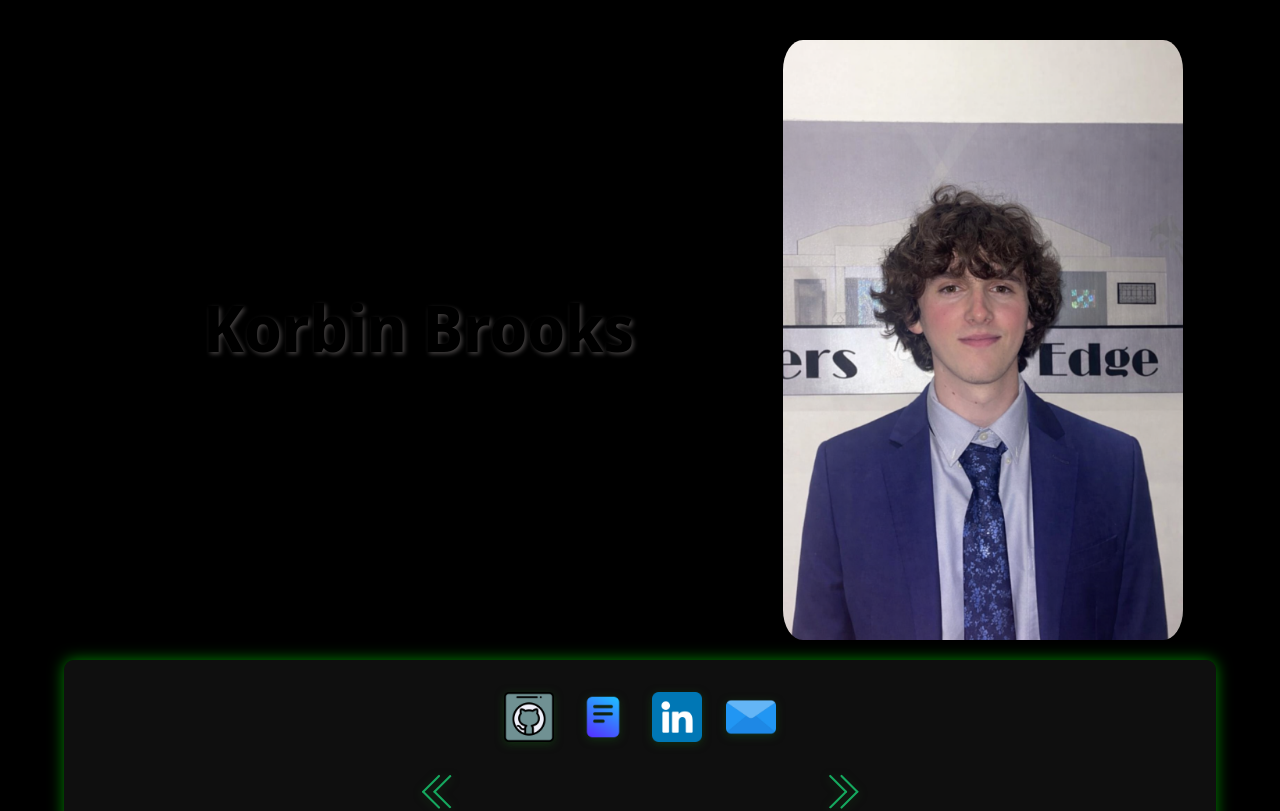
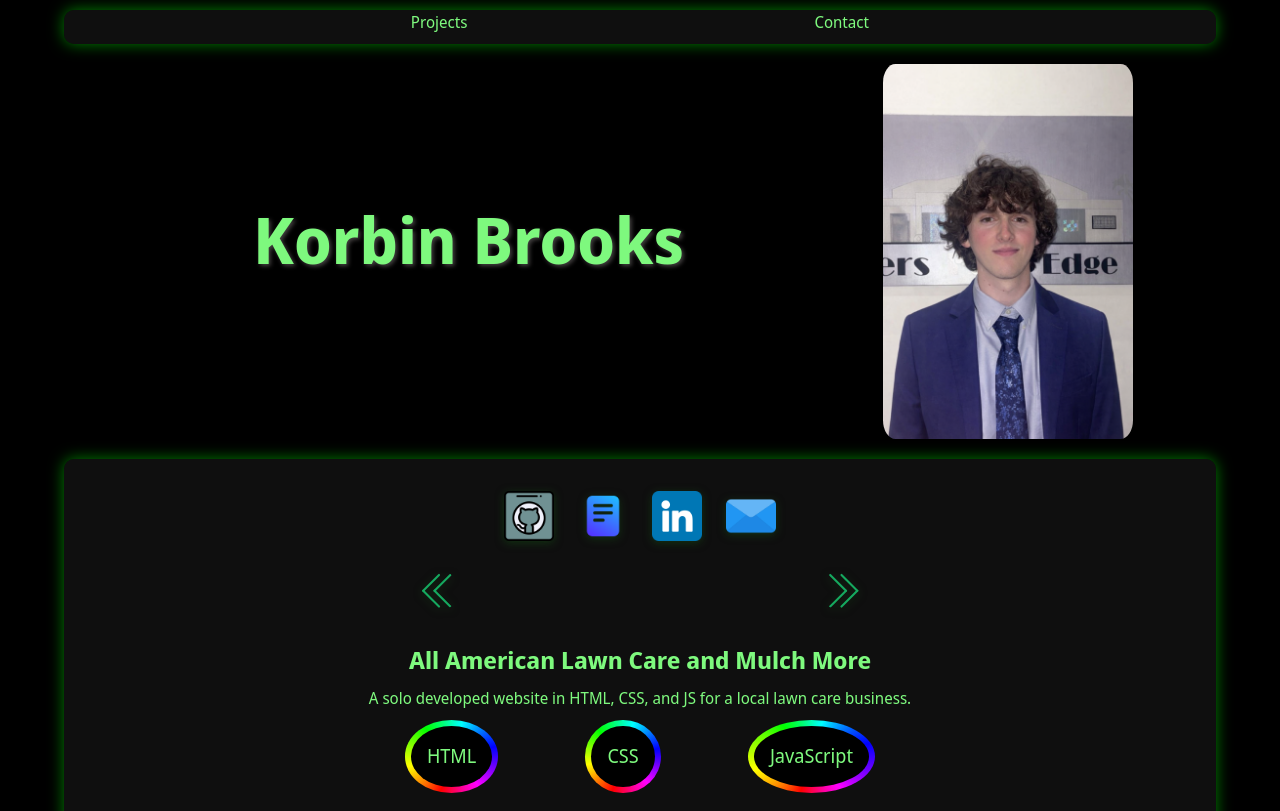
Before and after one commit to Korbanzo/Portfolio, a React (Vite) app: page / in a window 1280 px wide. Shown: the top 811 px of the page. Built offline with nearby package versions, Linux system fonts and the light colour scheme; no server answers; a web font is replaced by a local one.

Commit message:
Completed tool bar

```diff
--- a/src/assets/projects.json
+++ b/src/assets/projects.json
@@ -1,7 +1,7 @@
 [
     {
         "name": "All American Lawn Care and Mulch More",
-        "description": "A solo developed website by me in HTML, CSS, and JS for a local lawn care business.",
+        "description": "A solo developed website in HTML, CSS, and JS for a local lawn care business.",
         "link": "https://allamericanlawnandmulch.com",
         "tech_stack": ["HTML", "CSS", "JavaScript"],
         "id": 1
--- a/src/components/ClearContainer.jsx
+++ b/src/components/ClearContainer.jsx
@@ -1,4 +1,4 @@
-const ClearContainer = ({ children }) => {
+const ClearContainer = ({ children, style }) => {
 
     return (
         <>
@@ -13,7 +13,8 @@ const ClearContainer = ({ children }) => {
                 color: '#7ef97e',
                 margin: '10px auto',
                 alignSelf: 'center',
-                paddingBottom: '10px'
+                paddingBottom: '10px',
+                ...style
             }}>
 
                 {children}
--- a/src/components/ProjectBrowser.jsx
+++ b/src/components/ProjectBrowser.jsx
@@ -33,7 +33,7 @@ const ProjectBrowser = ({}) => {
 
         setCurrent(next);
 
-        if (!next.next) {
+        if (!current.next) {
             setAtEnd(end);
         } else {
             setAtEnd(middle);
@@ -53,7 +53,7 @@ const ProjectBrowser = ({}) => {
 
         setCurrent(prev);
 
-        if (!prev.prev) {
+        if (!current.prev) {
             setAtEnd(beginning);
         } else {
             setAtEnd(middle);
--- a/src/components/ToolBar.jsx
+++ b/src/components/ToolBar.jsx
@@ -1,14 +1,12 @@
+import ClearContainer from "./ClearContainer";
+
 const ToolBar = () => {
 
-
-
     return (
-        <div style={{display: 'flex', flexDirection: 'row', flexWrap: 'wrap', justifyContent: 'space-evenly', backgroundColor: 'rgb(0, 0, 0, 0.5)', height: '30px'}}>
-
+        <ClearContainer style={{display: 'flex', flexDirection: 'row', justifyContent: 'space-evenly'}}>
             <button className="tool_bar_btn" onClick={() => {window.location.href = "#project_browser"}}>Projects</button>
-            <button className="tool_bar_btn" onClick={() => {window.location.href = "/contact/contact.html"}}>That one</button>
-            <button className="tool_bar_btn">Other one</button>
-        </div>
+            <button className="tool_bar_btn" onClick={() => {open(`mailto:Brooks.M.Korbin@gmail.com`)}}>Contact</button>
+        </ClearContainer>
     );
 }
 
--- a/src/index.css
+++ b/src/index.css
@@ -117,7 +117,13 @@ body {
   background-color: transparent;
 }
 
-.arrowButton:hover {
+.tool_bar_btn {
+  transition: transform 0.3s ease, filter 0.3s ease;
+}
+
+.arrowButton:hover,
+.tool_bar_btn:hover {
+  cursor: pointer;
   transform: scale(1.1);
   filter: drop-shadow(0px 0px 15px rgba(20, 82, 20, 0.5));
 }
@@ -158,6 +164,7 @@ body {
   text-shadow: 2px 2px 4px rgba(89, 85, 85, 0.764);
   font-size: 4rem;
   font-weight: 600;
+  color: #7ef97e;
 }
 
 .social-icons {
@@ -196,21 +203,14 @@ body {
   margin-top: var(--spacing-lg);
 }
 
-.tool_bar_btn:hover {
-  background-color: white;
-  cursor: pointer;
-}
+
 
 .pfp {
   width: 100%;
-  max-width: 400px;
+  width: 250px;
 }
 
 @media (max-width: 1079px) {
-  .pfp {
-    width: 250px;
-  }
-
   .nameplate {
     font-size: 3rem;
   }
```
